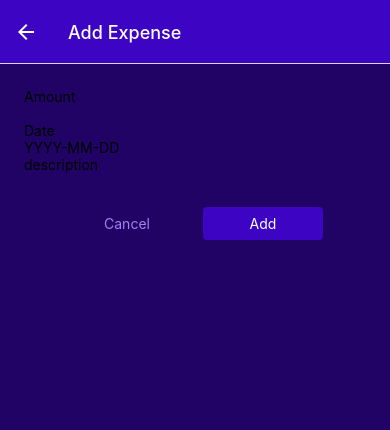
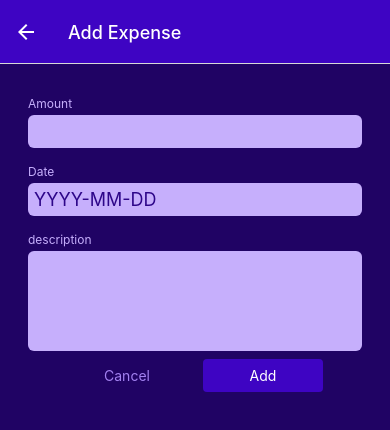
Before and after one commit to shyamtiwari02062001/ExpenseTracker, a React Native app: screen /ManageExpense in a window 390 px wide. Shown: the top 430 px of the page. Built offline with nearby package versions, Linux system fonts and the light colour scheme.

Commit message:
Added styles to the input box with multiline

```diff
--- a/components/manageExpense.js/input.js
+++ b/components/manageExpense.js/input.js
@@ -1,12 +1,39 @@
 import React from 'react';
-import {TextInput, Text, View} from 'react-native';
+import {TextInput, Text, View, StyleSheet} from 'react-native';
+import {GlobalStyles} from '../../constants/styles';
 
 const Input = ({label, textInputConfig}) => {
+  const inputStyles = [styles.input];
+  if (textInputConfig && textInputConfig.multiline) {
+    inputStyles.push(styles.inputMultiline);
+  }
   return (
-    <View>
-      <Text>{label}</Text>
-      <TextInput {...textInputConfig} />
+    <View style={styles.inputContainer}>
+      <Text style={styles.label}>{label}</Text>
+      <TextInput {...textInputConfig} style={inputStyles} />
     </View>
   );
 };
 export default Input;
+const styles = StyleSheet.create({
+  inputContainer: {
+    marginHorizontal: 4,
+    marginVertical: 8,
+  },
+  label: {
+    fontSize: 12,
+    color: GlobalStyles.colors.primary100,
+    marginBottom: 4,
+  },
+  input: {
+    backgroundColor: GlobalStyles.colors.primary100,
+    padding: 6,
+    borderRadius: 6,
+    fontSize: 18,
+    color: GlobalStyles.colors.primary700,
+  },
+  inputMultiline: {
+    minHeight: 100,
+    textAlignVertical: 'top',
+  },
+});
```
